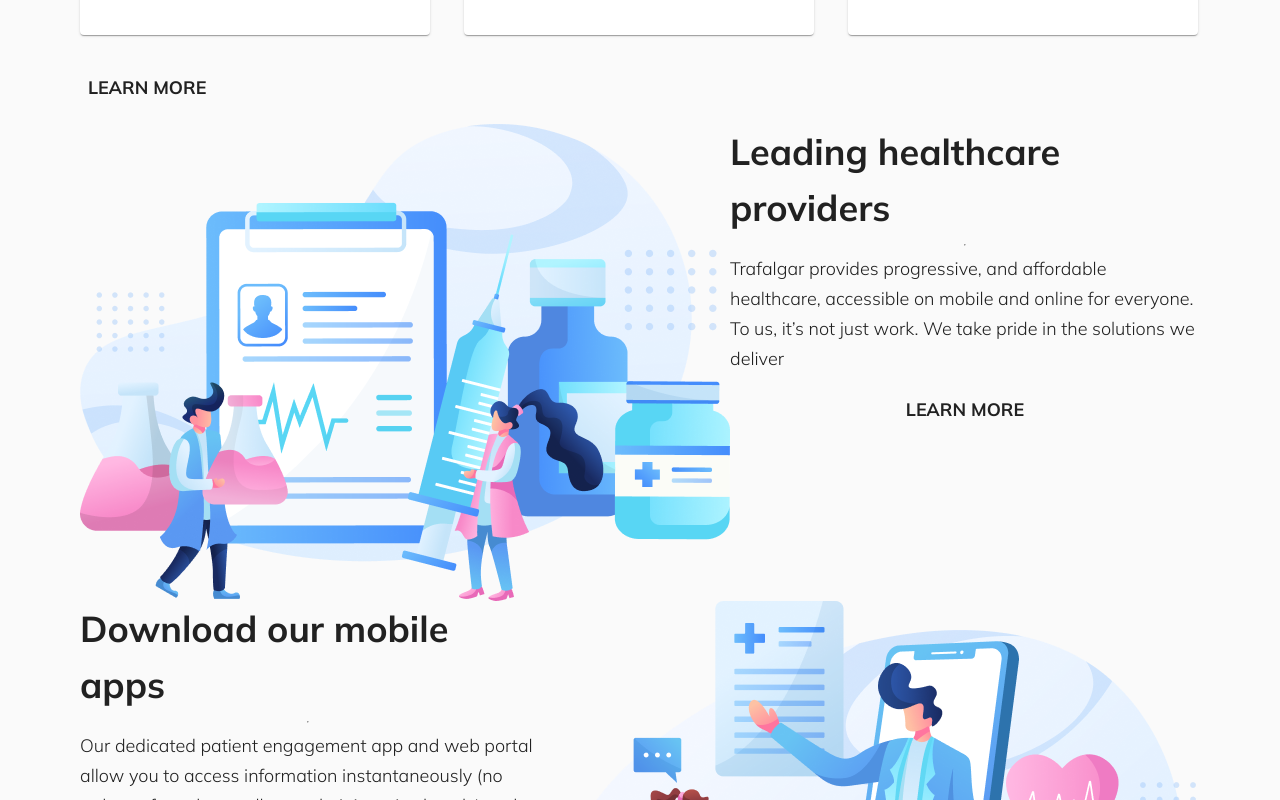
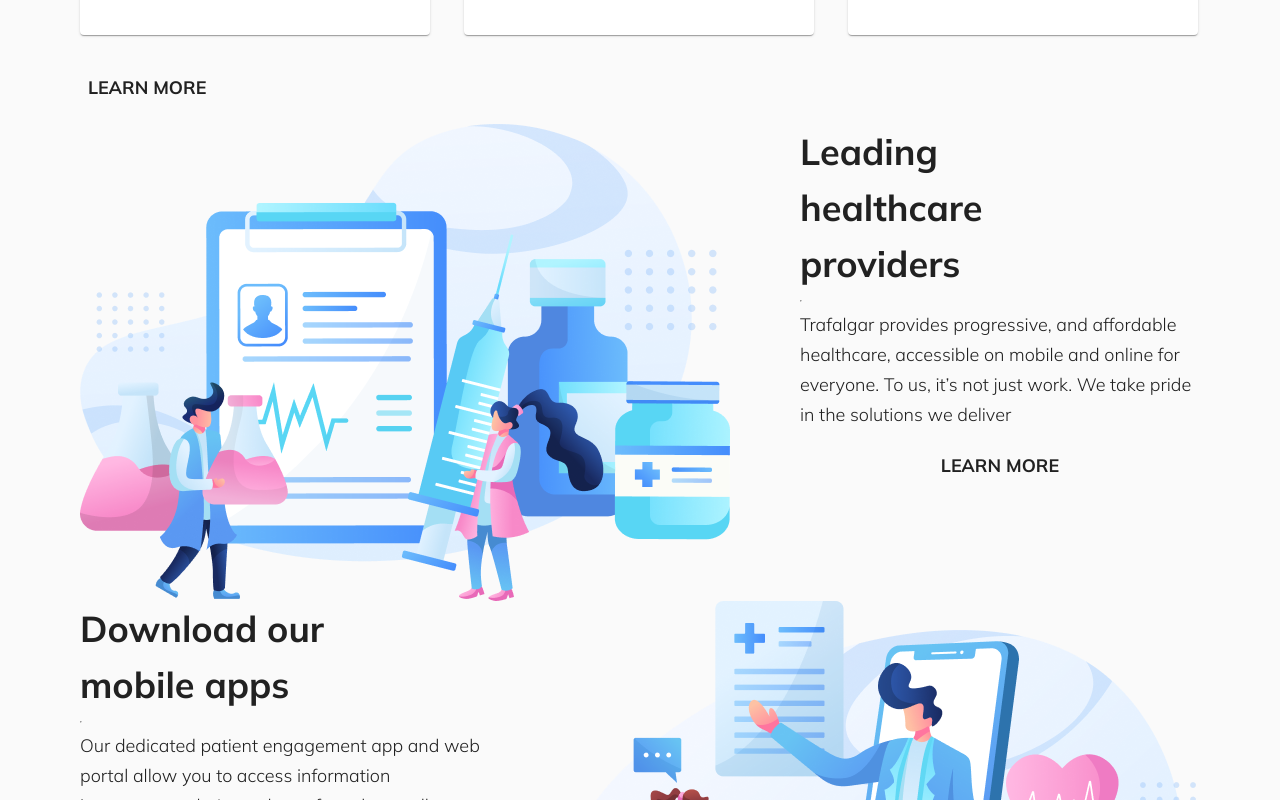
Before and after one commit to maturc/trafalgar, a React (Create React App) app: page / in a window 1280 px wide. Shown: the part 1580-2380 px from the top of the page. Built offline with nearby package versions, Linux system fonts and the light colour scheme.

Commit message:
updated styling

```diff
--- a/src/components/Info/ImageAndText.css
+++ b/src/components/Info/ImageAndText.css
@@ -16,6 +16,7 @@
 }
 
 .image-and-text__text {
+  max-width: 400px;
   display: -webkit-box;
   display: -ms-flexbox;
   display: flex;
@@ -24,4 +25,12 @@
       -ms-flex-direction: column;
           flex-direction: column;
 }
+
+.image-and-text__text h2 {
+  max-width: 330px;
+}
+
+.image-and-text__text hr {
+  margin-left: 0;
+}
 /*# sourceMappingURL=ImageAndText.css.map */
--- a/src/components/Info/ImageAndText.sass
+++ b/src/components/Info/ImageAndText.sass
@@ -5,6 +5,10 @@
   &--reverse
     flex-direction: row-reverse
   &__text
+    max-width: 400px
     display: flex
     flex-direction: column
-  &__image
+    & h2
+      max-width: 330px
+    & hr
+      margin-left: 0
```
Also changed, not shown: 1 other file (tests, documents, lock files or other folders).
